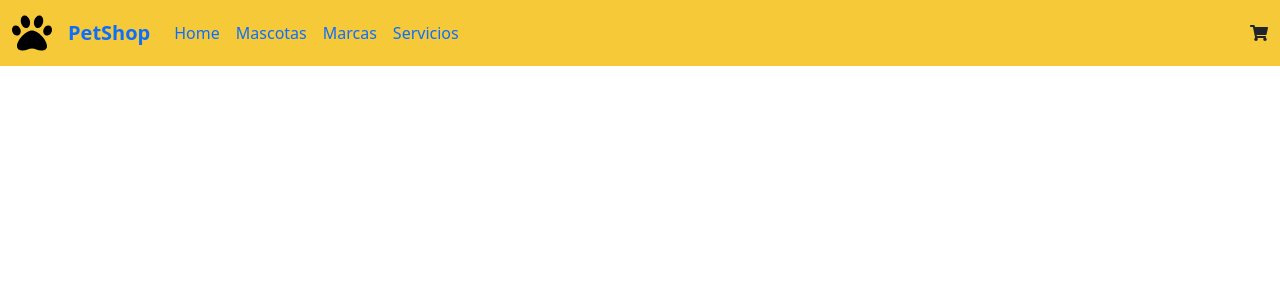
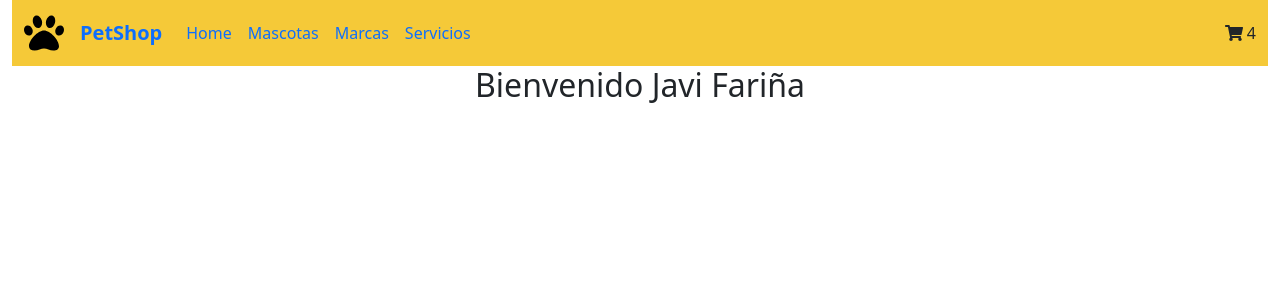
Before and after one commit to javifarina/petshop, a React (Create React App) app: page / in a window 1280 px wide. Shown: the top 300 px of the page. Built offline with nearby package versions, Linux system fonts and the light colour scheme.

Commit message:
Crea tu landing

```diff
--- a/src/App.js
+++ b/src/App.js
@@ -1,9 +1,16 @@
 
 import { NavBar } from './components/NavBar/NavBar';
+import { ItemListContainer } from './components/ItemListContainer/ItemListContainer';
 import 'bootstrap/dist/css/bootstrap.min.css';
 function App() {
   return (
-    <NavBar/>
+    <div className="container-fluid">
+        {/*Menú*/}
+          <NavBar/>
+        {/*Item list Container pasa por props => greating & user*/}
+          <ItemListContainer greating='Bienvenido' user='Javi Fariña' />
+    </div>
+
   );
 }
 
--- /dev/null
+++ b/src/components/CartWidget.js
@@ -0,0 +1,10 @@
+import React from 'react'
+import { FontAwesomeIcon } from '@fortawesome/react-fontawesome'
+import { faShoppingCart } from '@fortawesome/free-solid-svg-icons'
+export const CartWidget = () => {
+    return (
+        <div>
+             <FontAwesomeIcon icon={faShoppingCart } /> 4
+        </div>
+    )
+}
--- /dev/null
+++ b/src/components/ItemListContainer/ItemListContainer.js
@@ -0,0 +1,10 @@
+import React from 'react'
+
+export const ItemListContainer = (props) => {
+    return (
+        <div className="text-center">
+            <h2>{props.greating} {props.user}</h2>
+
+        </div>
+    )
+}
--- a/src/components/NavBar/NavBar.js
+++ b/src/components/NavBar/NavBar.js
@@ -1,7 +1,6 @@
 import React from "react";
 import paw from './paw.svg'
-import { FontAwesomeIcon } from '@fortawesome/react-fontawesome'
-import { faShoppingCart } from '@fortawesome/free-solid-svg-icons'
+import { CartWidget } from "../CartWidget";
 import "./NavBar.css";
 export const NavBar = () => {
   return (
@@ -48,7 +47,7 @@ export const NavBar = () => {
             </li>
           </ul>
           <div className="d-flex">
-             <FontAwesomeIcon icon={faShoppingCart } />
+            <CartWidget/>
           </div>
         </div>
       </div>
```
